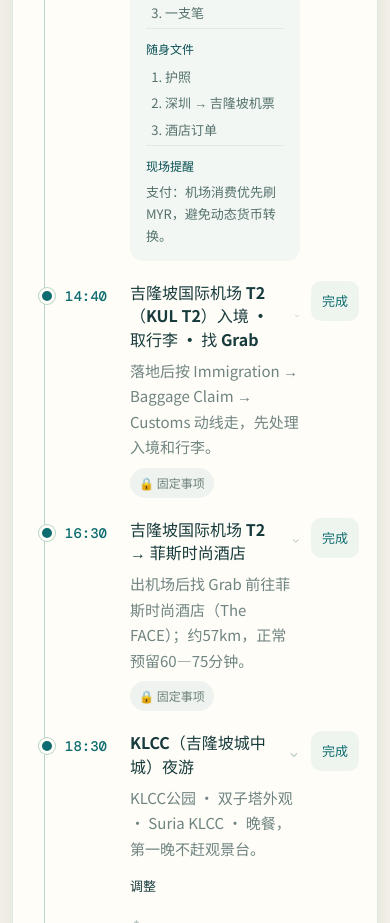
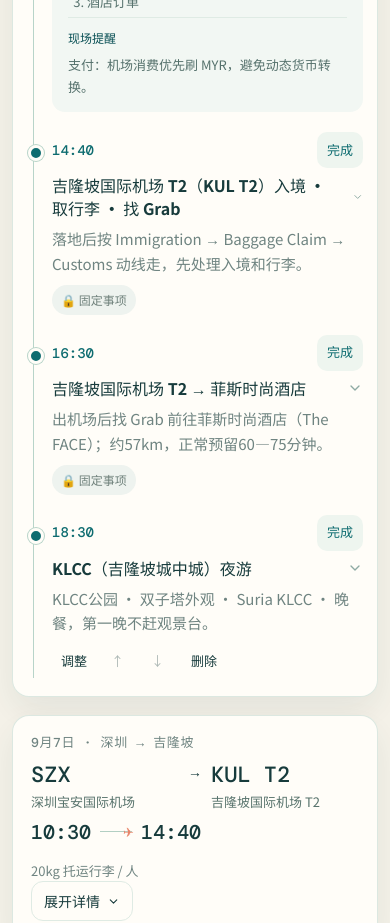
Before and after one commit to 912809567/2026-9Malaysia, a React (Vite) app: page / in a window 390 px wide. Shown: the part 3560-4483 px from the top of the page. Built offline with nearby package versions, Linux system fonts and the light colour scheme.

Commit message:
fix mobile timeline content width with two-row grid

```diff
--- a/src/styles.css
+++ b/src/styles.css
@@ -500,9 +500,15 @@ body { font-size:16px; line-height:1.6; }
   .time { flex-basis:54px; font-size:14px; }
   .event-title { font-size:16px; }
   .summary { font-size:15px; }
-  .timeline-main { gap:11px; }
-  .timeline { padding-left:20px; }
-  .timeline-item::before { left:-26px; }
+  .itinerary-layout > .card { padding-left:14px; padding-right:14px; }
+  .timeline-main { display:grid; grid-template-columns:minmax(0,1fr) auto; column-gap:10px; row-gap:6px; align-items:start; }
+  .timeline-main > .time { grid-column:1; grid-row:1; width:auto; flex:none; padding-top:0; align-self:center; }
+  .timeline-main > .complete-btn { grid-column:2; grid-row:1; justify-self:end; min-height:36px; padding:7px 10px; }
+  .timeline-main > .event { grid-column:1 / -1; grid-row:2; min-width:0; overflow-wrap:anywhere; }
+  .timeline .summary { line-height:1.65; }
+  .timeline .timeline-item-meta > button { width:auto; min-width:34px; min-height:34px; padding:6px 9px; }
+  .timeline { margin-left:6px; padding-left:18px; }
+  .timeline-item::before { left:-24px; top:13px; }
   .day-load-summary { width:100%; }
   .day-heading-actions { align-items:stretch; flex-direction:column; }
   .day-heading-actions .ghost-btn { align-self:flex-start; }
```
